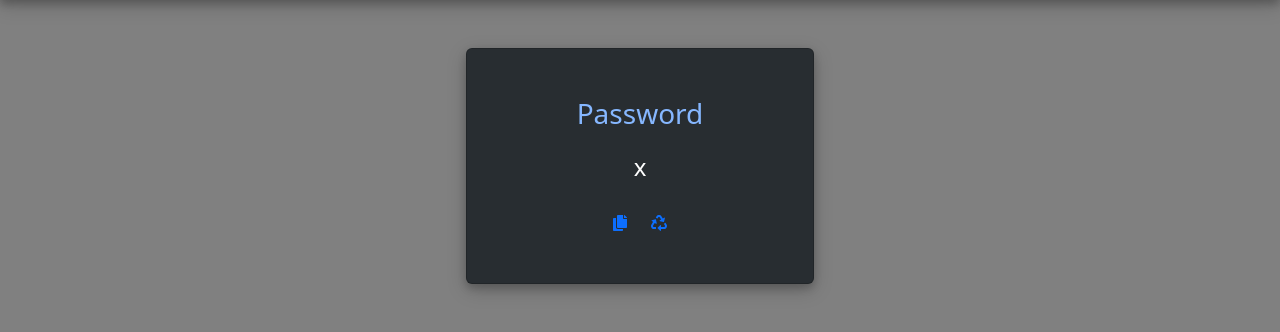
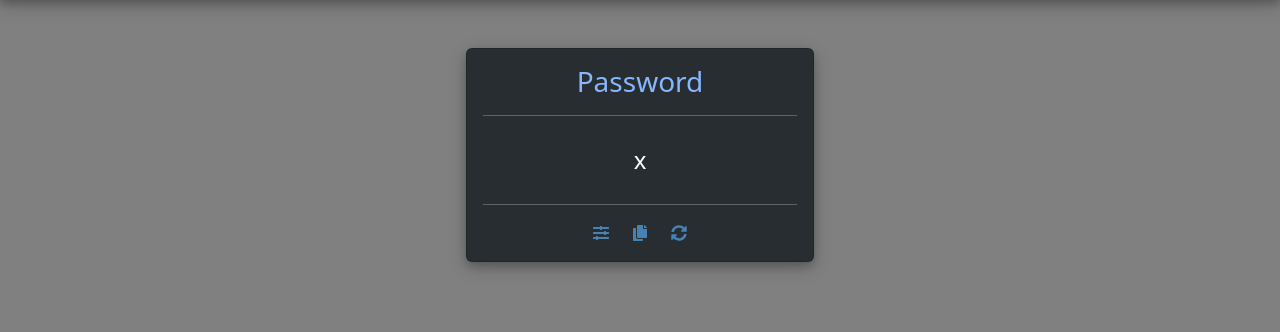
Before and after one commit to joseorozco84/pass_gen, a Django app: template generator/templates/generator/password.html in a window 1280 px wide. Shown: the part 56-388 px from the top of the page. Run offline with Django 3.2, Linux system fonts and the light colour scheme; the template is opened without the code that fills it: most values are stand-ins (such as "Sample title", 1, 10 or a date in 2020); some libraries are stand-ins or nearby versions.

Commit message:
frontend updates

```diff
--- a/generator/templates/generator/base.html
+++ b/generator/templates/generator/base.html
@@ -50,5 +50,32 @@
         {% block content %}
         {% endblock %}
     </div>
+
+    <script>
+        function copy(id) {
+            var r = document.createRange();
+            r.selectNode(document.getElementById(id));
+            window.getSelection().removeAllRanges();
+            window.getSelection().addRange(r);
+            document.execCommand("copy");
+            window.getSelection().removeAllRanges();
+            console.log("Copied to clipboard");
+        }
+    </script>
+    <script>
+        // bootstrap toast
+        const toastTrigger = document.getElementById('copyBtn')
+        const toastLiveExample = document.getElementById('liveToast')
+        if (toastTrigger) {
+            toastTrigger.addEventListener('click', () => {
+            const toast = new bootstrap.Toast(toastLiveExample)
+            toast.show()
+            })
+        // bootstrap tooltip
+        const tooltipTriggerList = document.querySelectorAll('[data-bs-toggle="tooltip"]')
+        const tooltipList = [...tooltipTriggerList].map(tooltipTriggerEl => new bootstrap.Tooltip(tooltipTriggerEl))
+    }
+    </script>
+
 </body>
 </html>
--- a/generator/templates/generator/password.html
+++ b/generator/templates/generator/password.html
@@ -3,27 +3,32 @@
 {% block content %}
 {% load static %}
 
+<div class="toast-container position-fixed bottom-0 end-0 p-3">
+    <div id="liveToast" class="toast" role="alert" aria-live="assertive" aria-atomic="true">
+        <div class="toast-header">
+        <strong class="me-auto">Password Generator</strong>
+        <!-- <small>11 mins ago</small> -->
+        <button type="button" class="btn-close" data-bs-dismiss="toast" aria-label="Close"></button>
+        </div>
+        <div class="toast-body">
+        Your password has been copied!
+        </div>
+    </div>
+</div>
 <div class="col-md-4 offset-md-4">
-    <div class="card card-body p-5 text-center">
+    <div class="card card-body text-center">
         <h3 class="custom-password-title">Password</h3>
+        <hr>
         <div style="display: inline-flex; justify-content: center; align-items: baseline; margin: 10px;" >
-            <p id="password" style="font-size: x-large;"> {{ password }} </p>
+            <p class="custom-password" id="password" style="font-size: x-large;"> {{ password }} </p>
         </div>
+        <hr>
         <span class="custom-icons-row">
-            <a href="javascript:void(0);"><span class="fas fa-copy" title="Copy to clipboard" onclick="copy('password')" style="margin-inline: 10px;"></span></a>
-            <a href="javascript:void(0);"><span class="fas fa-recycle" title="Generate new" onclick="copy('password')" style="margin-inline: 10px;"></span></a>
+            <a href="/" role="button" class="custom-btn" id="settingsBtn" data-bs-trigger="hover" data-bs-toggle="tooltip" data-bs-placement="bottom" title="Change settings"><span class="fas fa-sliders-h" style="margin-inline: 10px;"></span></a>
+            <a href="javascript:void(0);" role="button" onclick="copy('password')" class="custom-btn" id="copyBtn" data-bs-trigger="hover" data-bs-toggle="tooltip" data-bs-placement="bottom" title="Copy to clipboard"><span class="fas fa-copy" style="margin-inline: 10px;"></span></a>
+            <a href="javascript:void(0);" role="button" onClick="window.location.reload();" class="custom-btn" id="resetBtn" data-bs-trigger="hover" data-bs-toggle="tooltip" data-bs-placement="bottom" title="Generate new"><span class="fas fa-sync-alt" id="copyBtn" style="margin-inline: 10px;"></span></a>
         </span>
     </div>
 </div>
-<script>
-    function copy(id) {
-        var r = document.createRange();
-        r.selectNode(document.getElementById(id));
-        window.getSelection().removeAllRanges();
-        window.getSelection().addRange(r);
-        document.execCommand("copy");
-        window.getSelection().removeAllRanges();
-        console.log("Copied to clipboard");
-    }
-</script>
+
 {% endblock %}
--- a/static/assets/css/custom.css
+++ b/static/assets/css/custom.css
@@ -18,14 +18,14 @@ body {
 }
 
 .navbar {
-    background-color: rgb(40, 45, 49);
-    box-shadow: 0 4px 8px 0 rgba(0, 0, 0, 0.2), 0 6px 20px 0 rgba(0, 0, 0, 0.19);
+    background-color: rgb(40, 45, 49) !important;
+    box-shadow: 0 4px 8px 0 rgba(0, 0, 0, 0.2), 0 6px 20px 0 rgba(0, 0, 0, 0.19) !important;
 }
 
 .card {
-    background-color: rgb(40, 45, 49) ;
-    color: white;
-    box-shadow: 0 4px 8px 0 rgba(0, 0, 0, 0.2), 0 6px 20px 0 rgba(0, 0, 0, 0.19);
+    background-color: rgb(40, 45, 49) !important;
+    color: white !important;
+    box-shadow: 0 4px 8px 0 rgba(0, 0, 0, 0.2), 0 6px 20px 0 rgba(0, 0, 0, 0.19) !important;
 }
 
 .custom-menu-links > li > a,
@@ -42,8 +42,27 @@ body {
 
 .custom-password-title {
     color: rgb(134, 183, 255);
+    margin-bottom: 0 !important;
 }
 
 .custom-password-settings {
     color: rgb(134, 183, 255);
+    margin-bottom: 0 !important;
 }
+
+.dropdown-menu {
+    background-color: rgb(40, 45, 49) !important;
+}
+
+.custom-btn {
+    color: steelblue;
+    background: transparent;
+    border: none;
+}
+
+.custom-password {
+    margin-bottom: 0 !important;
+}
+.tooltip-inner {
+    background-color: rgb(134, 183, 255);
+}
```
Also changed, not shown: generator/templates/generator/about.html (+2 -0 lines), generator/templates/generator/home.html (+4 -3 lines).
